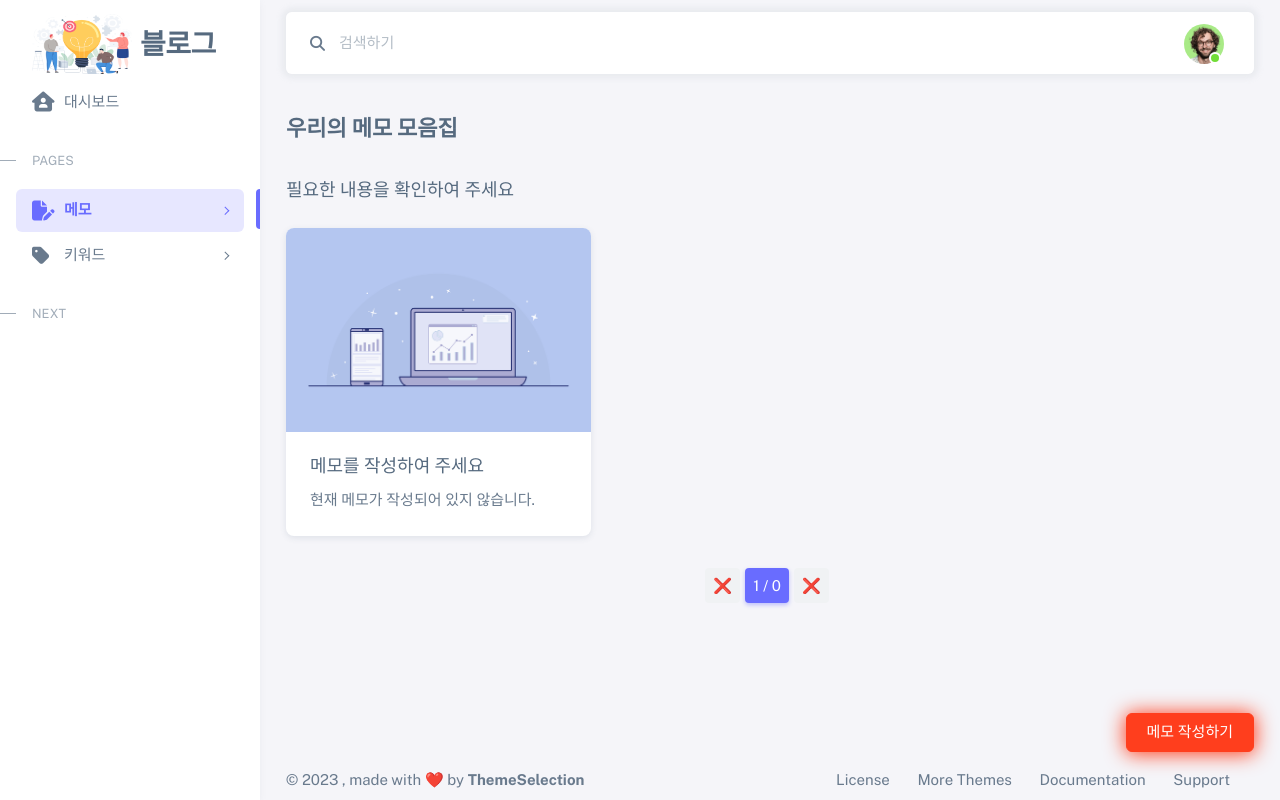
After one commit to LeeHoonUk/My-Blog, a Django app: page /memo/find in a window 1280 px wide. The commit adds this page. Run offline with Django 4.2, Linux system fonts and the light colour scheme; parts of the project's set-up code (start-up, migrations or seed data) failed here and were passed over; some libraries are stand-ins or nearby versions.

Commit message:
메인화면 검색 구현

```diff
--- a/apps/memo/urls.py
+++ b/apps/memo/urls.py
@@ -10,4 +10,6 @@ urlpatterns = [
     path("view", memo_view, name="m-view"),
     # 메모 수정
     path("rewrite", memo_update, name="m-rewrite"),
+    # 메모 검색
+    path("find", memo_find, name="m-find")
 ]
--- a/apps/memo/views.py
+++ b/apps/memo/views.py
@@ -60,3 +60,19 @@ def memo_update(request):
         })
     else:
         return render(request, "memo/update.html", {"nav_check" : nav_check})
+
+def memo_find(request):
+
+    # sidebar active
+    nav_check = "sidebar_memo"
+
+    # 키워드 및 값 받아오기
+    relation = request.GET.get('relation', '내용 검색')
+    key = request.GET.get('key', '')
+
+    # 페이지 구현
+    page = int(request.GET.get("p", 1))
+
+    return render(request, "memo/find.html", {
+        "nav_check": nav_check, "key": key, "relation": relation, 'p' : page
+    })
--- /dev/null
+++ b/templates/memo/find.html
@@ -0,0 +1,146 @@
+{% extends "layout.html" %}
+
+{% load static %}
+
+{% block statics %}
+<!-- Vue -->
+<script src="https://cdn.jsdelivr.net/npm/vue/dist/vue.js"></script>
+<script src="https://unpkg.com/axios/dist/axios.min.js"></script>
+<script src="https://code.jquery.com/jquery-3.6.3.js" integrity="sha256-nQLuAZGRRcILA+6dMBOvcRh5Pe310sBpanc6+QBmyVM=" crossorigin="anonymous"></script>
+<script src="https://cdn.jsdelivr.net/npm/gasparesganga-jquery-loading-overlay@2.1.7/dist/loadingoverlay.js"></script>
+{% endblock %}
+
+{% block content %}
+<!-- Content -->
+
+<div class="container-xxl flex-grow-1 container-p-y">
+    <h4 class="fw-bold py-3 mb-4">우리의 메모 모음집</h4>
+    <!-- Images -->
+    <h5 class="pb-1 mb-4">필요한 내용을 확인하여 주세요</h5>
+    <div id = "vue_div" class="row mb-5">
+        <div v-if="[[memos ? memos.results:'']] == ''" class="col-md-6 col-xl-4">
+            <div class="card mb-3">
+                <img class="card-img-top" src="{% static 'assets/interface.png' %}" alt="Card image cap" />
+                <div class="card-body">
+                    <h5 class="card-title">메모를 작성하여 주세요</h5>
+                    <p class="card-text">
+                        현재 메모가 작성되어 있지 않습니다.
+                    </p>
+                </div>
+            </div>
+        </div>
+        <div v-else="" class="col-md-6 col-xl-4" v-for="m in memos.results">
+            <form :id=`frm${m.id}` action="/memo/view" method="POST">
+                {% csrf_token %}
+                <input type="hidden" name="id" :value="[[m.id]]" value="이동시킬밸류">
+            </form>
+            <div class="card mb-3">
+                <div v-if="[[m.img]] == ''" >
+                    <img  class="card-img-top" src="{% static 'assets/interface.png' %}" alt="Card image cap" style="height:280px;" />
+                </div>
+                <div v-else="">
+                    <img class="card-img-top" :src="[[m.img]]" alt="Card image cap" style="height:280px;" />
+                </div>
+                <div class="card-body">
+                    <h5 style="text-align:center" class="card-title">[[m.title]]</h5>
+                    <p v-if="[[m.keywords]] == ''" class="card-text">
+                        <b> 키워드가 없습니다. </b> <br/>
+                    </p>
+                    <p v-else="" class="card-text">
+                        <span style="color : green;" v-for="mo in m.keywords">
+                            #[[mo]] &nbsp;
+                        </span>
+                        <br/>
+                    </p>
+                    <p class="card-text">
+                        ❤️ &nbsp; : &nbsp; [[m.like]]
+                        <a href="#" style="float:right" :onclick=`javascript:document.getElementById('frm${m.id}').submit();` class="card-link">자세히 알아보기</a>
+                    </p>
+                </div>
+            </div>
+        </div>
+        <div class="demo-inline-spacing">
+            <!-- Basic Pagination -->
+            <nav style="display:flex;justify-content : center;" aria-label="Page navigation">
+                <ul class="pagination">
+
+                    <li v-if="[[memos ? memos.previous:'']] != ''" class="page-item first">
+                        <a class="page-link" href="?p=1">
+                            <i class="tf-icon fa-solid fa-angles-left"></i>
+                        </a>
+                    </li>
+
+                    <li v-if="[[memos ? memos.previous:'']] != ''" class="page-item prev">
+                        <a class="page-link" :href=`?p=${pages-1}`>
+                            <i class="tf-icon fa-solid fa-angle-left"></i>
+                        </a>
+                    </li>
+                    <li v-else="" class="page-item">
+                        <a class="page-link">❌</a>
+                    </li>
+
+                    <li class="page-item active">
+                        <a class="page-link">{{p}} / [[count]]</a>
+                    </li>
+
+                    <li v-if="[[memos ? memos.next:'']] != ''" class="page-item next">
+                        <a class="page-link" :href=`?p=${pages+1}`>
+                            <i class="tf-icon fa-solid fa-angle-right"></i>
+                        </a>
+                    </li>
+
+                    <li v-if="[[memos ? memos.next:'']] != ''" class="page-item last">
+                        <a class="page-link" :href=`?p=${count}`>
+                            <i class="tf-icon fa-solid fa-angles-right"></i>
+                        </a>
+                    </li>
+                    <li v-else="" class="page-item">
+                        <a class="page-link">❌</a>
+                    </li>
+              </ul>
+            </nav>
+            <!--/ Basic Pagination -->
+        </div>
+    </div>
+    <!--/ Images -->
+</div>
+<!-- / Content -->
+{% endblock %}
+
+{% block link %}
+<div class="buy-now">
+    <a href="{% url 'm-write'%}"class="btn btn-danger btn-buy-now">메모 작성하기</a>
+</div>
+{% endblock %}
+
+{% block script %}
+<script type="text/javascript">
+    let vm = new Vue({
+        delimiters: ['[[', ']]'],
+        el: '#vue_div',
+        data: {
+            memos : null,
+            count : 0,
+            pages : {{p}}
+        },
+        mounted() {
+            this.getList();
+        },
+        methods: {
+            getList: function () {
+                $("#vue_div").LoadingOverlay("show");
+
+                axios.get(`/apis/memos/search/?page={{p}}&relation=제목검색&key={{key}}`,
+                ).then(function (response) {
+                    vm.memos = response.data;
+                    vm.count = Math.ceil(response.data.count / 9)
+                }).catch(function (e) {
+                }).finally(function () {
+
+                });
+                $("#vue_div").LoadingOverlay("hide");
+            }
+        }
+    })
+</script>
+{% endblock %}
--- a/templates/nav/nav.html
+++ b/templates/nav/nav.html
@@ -13,7 +13,7 @@
 
     <div class="navbar-nav-right d-flex align-items-center" id="navbar-collapse">
         <!-- Search -->
-        <form class="navbar-nav align-items-center" action="#">
+        <form class="navbar-nav align-items-center" action="{% url 'm-find' %}">
             <div class="nav-item d-flex align-items-center">
                 <i class="fa-solid fa-magnifying-glass"></i>
                 <input
@@ -23,6 +23,7 @@
                     aria-label="Search..."
                     name="key"
                 />
+                <input type="hidden" name="relation" value="제목 검색" />
             </div>
         </form>
         <!-- /Search -->
```
